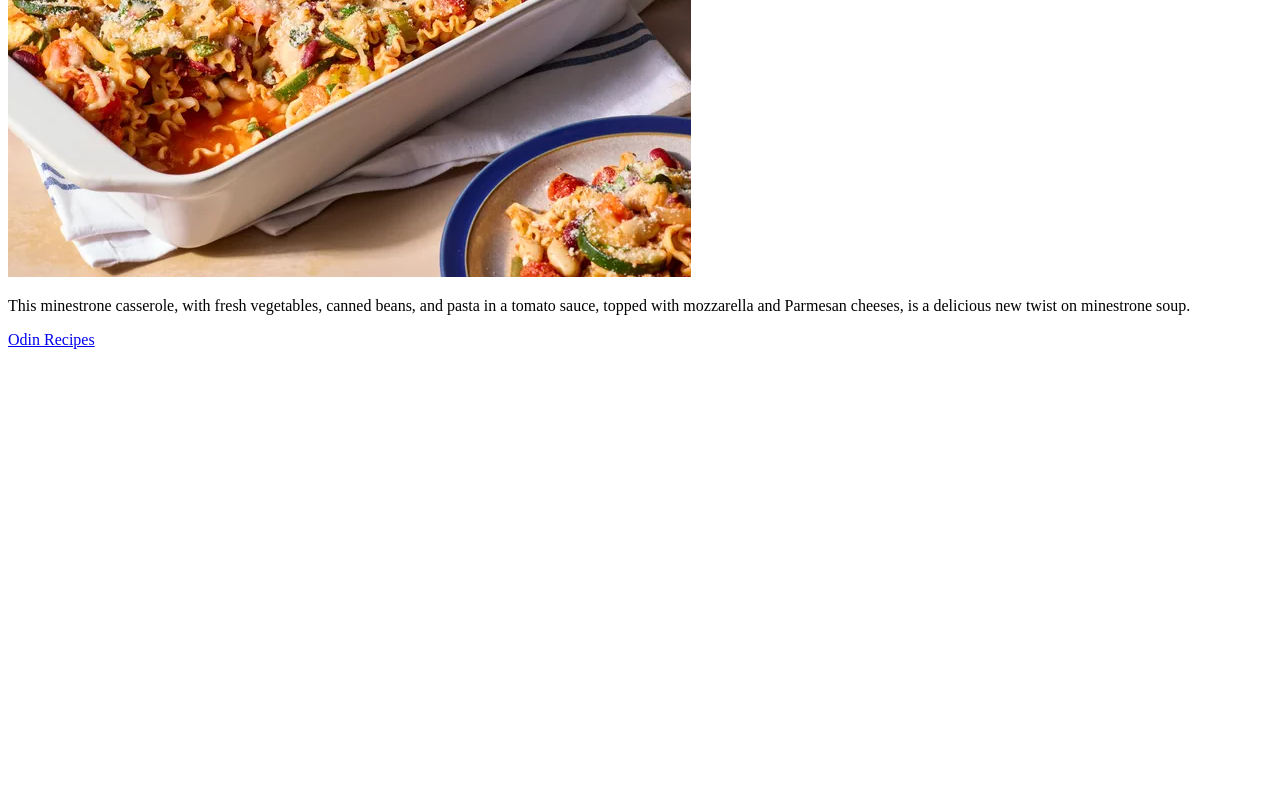
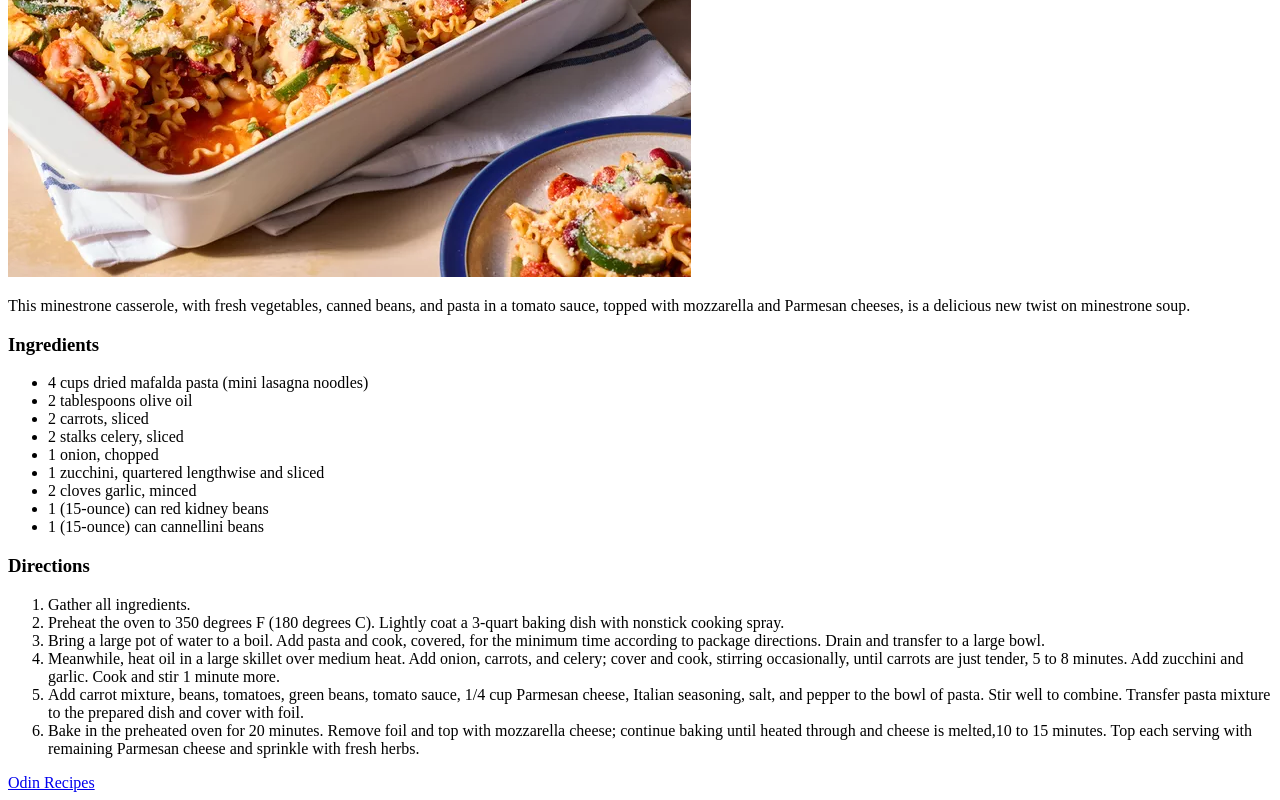
Before and after one commit to Jahid-Rahman/odin-recipes, a plain HTML site: page recipes/Minestrone-Casserole.html in a window 1280 px wide. Shown: the part 315-1115 px from the top of the page. Before the commit the page ends 800 px from the top, so only its background shows below. Drawn offline with Linux system fonts and the light colour scheme.

Commit message:
Minestone casserole modified

```diff
--- a/recipes/Minestrone-Casserole.html
+++ b/recipes/Minestrone-Casserole.html
@@ -9,6 +9,28 @@
     <h1>Minestrone Casserole</h1>
     <img src="Minestrone Casserole.png" alt="Minestrone Casserole">
     <p>This minestrone casserole, with fresh vegetables, canned beans, and pasta in a tomato sauce, topped with mozzarella and Parmesan cheeses, is a delicious new twist on minestrone soup.</p>
+    <h3>Ingredients</h3>
+    <ul>
+        <li>4 cups dried mafalda pasta (mini lasagna noodles)</li>
+        <li>2 tablespoons olive oil</li>
+        <li>2 carrots, sliced</li>
+        <li>2 stalks celery, sliced</li>
+        <li>1 onion, chopped</li>
+        <li>1 zucchini, quartered lengthwise and sliced</li>
+        <li>2 cloves garlic, minced</li>
+        <li>1 (15-ounce) can red kidney beans</li>
+        <li>1 (15-ounce) can cannellini beans</li>
+    </ul>
+<h3>Directions</h3>
+<ol>
+    <li>Gather all ingredients.</li>
+    <li>Preheat the oven to 350 degrees F (180 degrees C). Lightly coat a 3-quart baking dish with nonstick cooking spray.</li>
+    <li>Bring a large pot of water to a boil. Add pasta and cook, covered, for the minimum time according to package directions. Drain and transfer to a large bowl.</li>
+    <li>Meanwhile, heat oil in a large skillet over medium heat. Add onion, carrots, and celery; cover and cook, stirring occasionally, until carrots are just tender, 5 to 8 minutes. Add zucchini and garlic. Cook and stir 1 minute more.</li>
+    <li>Add carrot mixture, beans, tomatoes, green beans, tomato sauce, 1/4 cup Parmesan cheese, Italian seasoning, salt, and pepper to the bowl of pasta. Stir well to combine. Transfer pasta mixture to the prepared dish and cover with foil. </li>
+    <li>Bake in the preheated oven for 20 minutes. Remove foil and top with mozzarella cheese; continue baking until heated through and cheese is melted,10 to 15 minutes. Top each serving with remaining Parmesan cheese and sprinkle with fresh herbs.</li>
+
+</ol>
 
     <a href="../index.html">Odin Recipes</a>
 </body>
```
